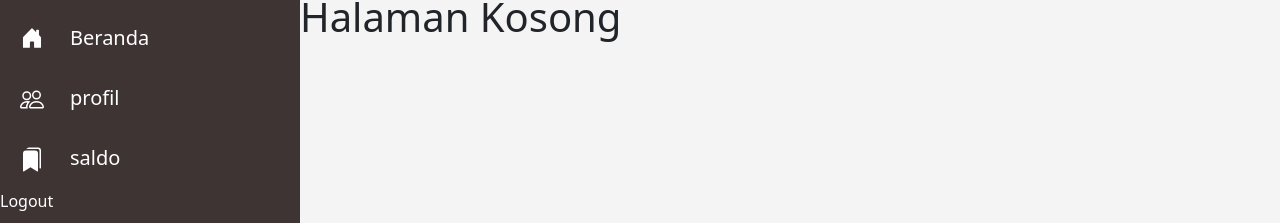
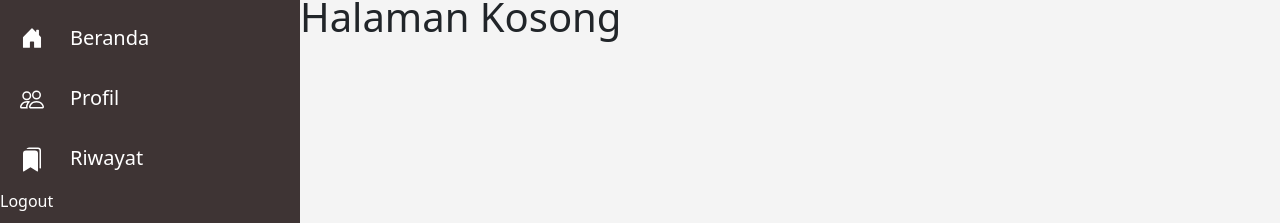
Before and after one commit to titapuspitas/Tefa-Tabungan, a Nuxt app: page / in a window 1280 px wide. Shown: the part 127-350 px from the top of the page. Built offline with nearby package versions, Linux system fonts and the light colour scheme; no server answers.

Commit message:
Add files via upload

```diff
--- a/components/Menu.vue
+++ b/components/Menu.vue
@@ -41,14 +41,14 @@
       <NuxtLink to="/identitas">
         <li class="beranda mb-3"><svg xmlns="http://www.w3.org/2000/svg" width="16" height="16" fill="currentColor" class="bi bi-people" viewBox="0 0 16 16">
   <path d="M15 14s1 0 1-1-1-4-5-4-5 3-5 4 1 1 1 1zm-7.978-1L7 12.996c.001-.264.167-1.03.76-1.72C8.312 10.629 9.282 10 11 10c1.717 0 2.687.63 3.24 1.276.593.69.758 1.457.76 1.72l-.008.002-.014.002zM11 7a2 2 0 1 0 0-4 2 2 0 0 0 0 4m3-2a3 3 0 1 1-6 0 3 3 0 0 1 6 0M6.936 9.28a6 6 0 0 0-1.23-.247A7 7 0 0 0 5 9c-4 0-5 3-5 4q0 1 1 1h4.216A2.24 2.24 0 0 1 5 13c0-1.01.377-2.042 1.09-2.904.243-.294.526-.569.846-.816M4.92 10A5.5 5.5 0 0 0 4 13H1c0-.26.164-1.03.76-1.724.545-.636 1.492-1.256 3.16-1.275ZM1.5 5.5a3 3 0 1 1 6 0 3 3 0 0 1-6 0m3-2a2 2 0 1 0 0 4 2 2 0 0 0 0-4"/>
-</svg>profil
+</svg>Profil
         </li>
       </NuxtLink>
-      <NuxtLink to="/dashboard">
+      <NuxtLink to="/riwayats">
         <li class="beranda mb-3"><svg xmlns="http://www.w3.org/2000/svg" width="16" height="16" fill="currentColor" class="bi bi-bookmarks-fill" viewBox="0 0 16 16">
   <path d="M2 4a2 2 0 0 1 2-2h6a2 2 0 0 1 2 2v11.5a.5.5 0 0 1-.777.416L7 13.101l-4.223 2.815A.5.5 0 0 1 2 15.5z"/>
   <path d="M4.268 1A2 2 0 0 1 6 0h6a2 2 0 0 1 2 2v11.5a.5.5 0 0 1-.777.416L13 13.768V2a1 1 0 0 0-1-1z"/>
-</svg>saldo
+</svg>Riwayat
         </li>
       </NuxtLink>
 </span>
```
